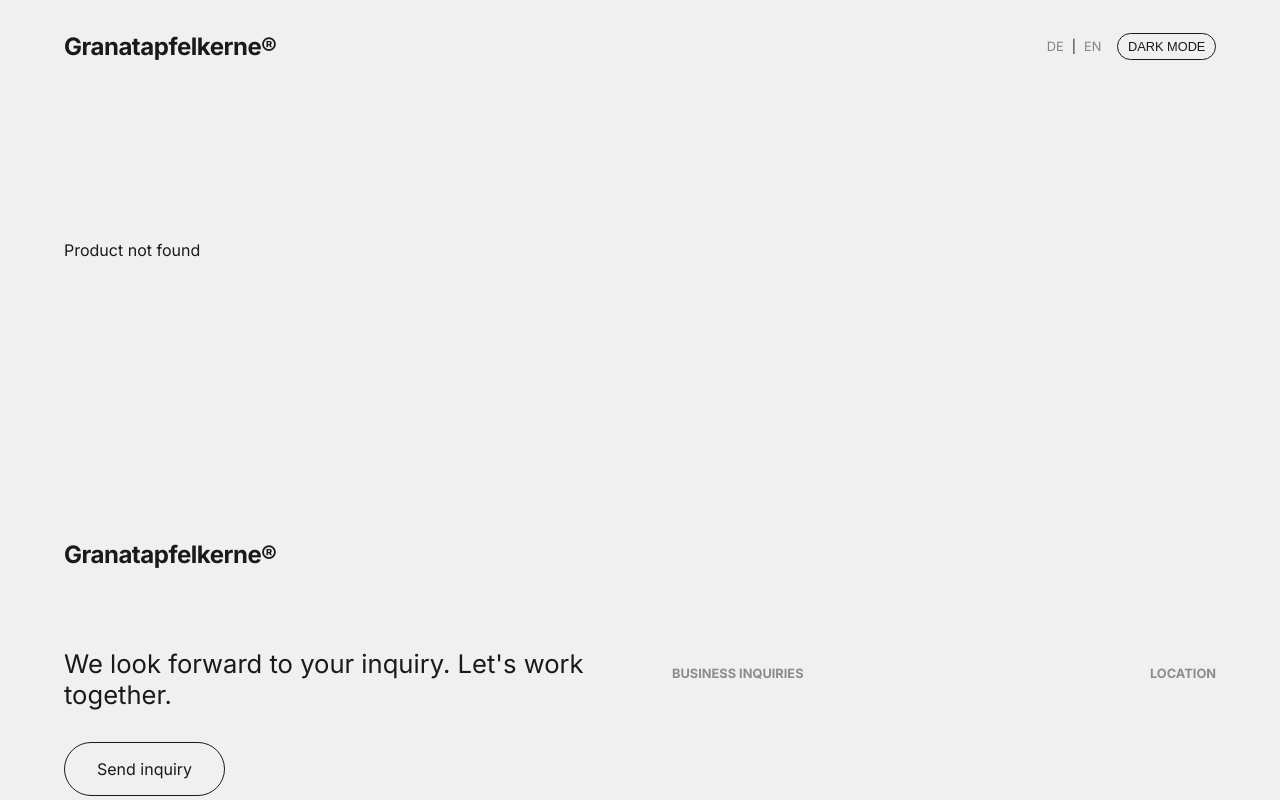
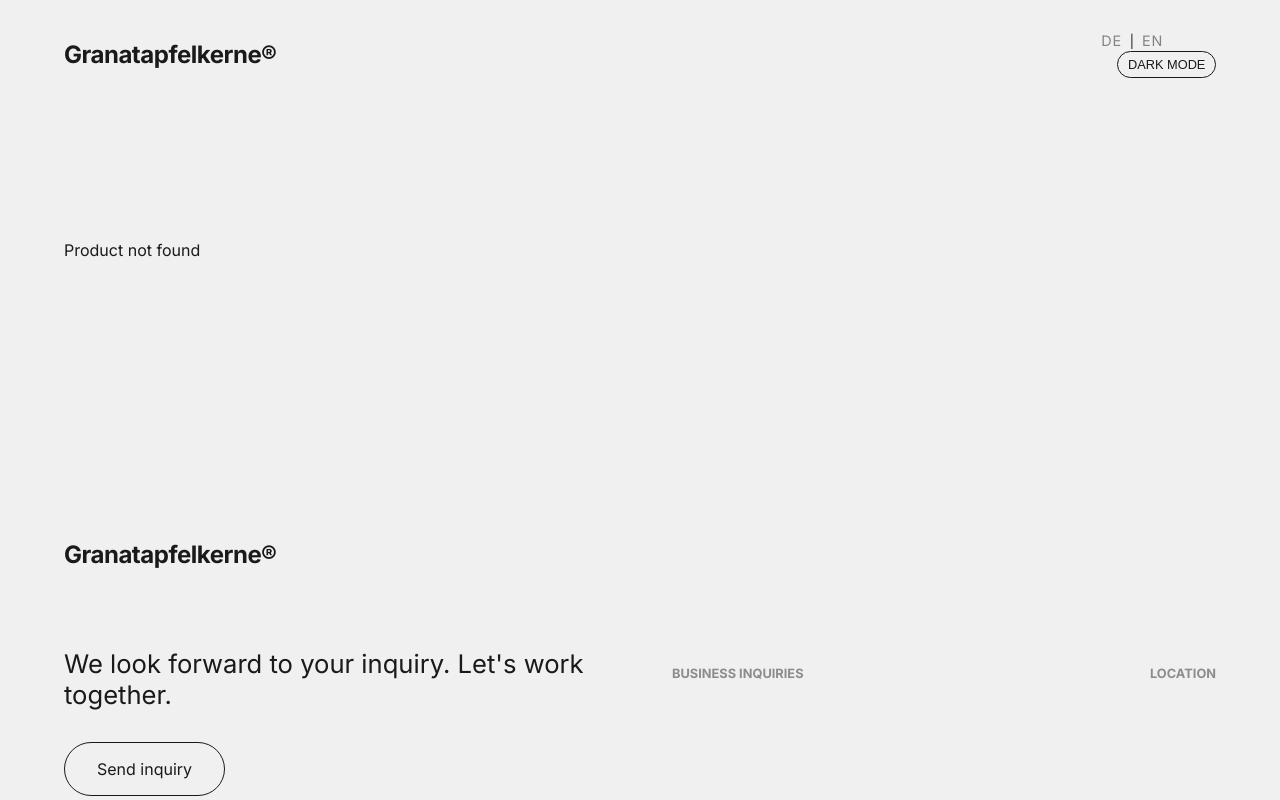
Before and after one commit to krmas-sketch/Granatapfelkerne_Website, a Next.js app: page /1/produkte/1 in a window 1280 px wide. Shown: the top 800 px of the page. Built offline with nearby package versions, Linux system fonts and the light colour scheme.

Commit message:
style: move lang toggle next to kontakt

```diff
--- a/components/Header.tsx
+++ b/components/Header.tsx
@@ -26,11 +26,11 @@ export default async function Header({ lang }: { lang: string }) {
               <Link href={`/${lang}${link.href === '/' ? '' : link.href}`}>{link.title}</Link>
             </li>
           ))}
+          <li style={{ display: 'flex', alignItems: 'center' }}>
+            <LanguageToggle currentLang={lang} />
+          </li>
         </ul>
-        <div style={{ display: 'flex', alignItems: 'center' }}>
-          <LanguageToggle currentLang={lang} />
-          <ThemeToggle />
-        </div>
+        <ThemeToggle />
       </nav>
     </header>
   );
--- a/components/LanguageToggle.tsx
+++ b/components/LanguageToggle.tsx
@@ -16,7 +16,7 @@ export default function LanguageToggle({ currentLang }: { currentLang: string })
   };
 
   return (
-    <div style={{ display: 'flex', alignItems: 'center', gap: '0.5rem', marginLeft: '1rem', fontSize: '0.8rem', textTransform: 'uppercase' }}>
+    <div style={{ display: 'flex', alignItems: 'center', gap: '0.5rem', fontSize: '0.8rem', textTransform: 'uppercase' }}>
       <Link
         href={getSwitchUrl('de')}
         style={{
```
